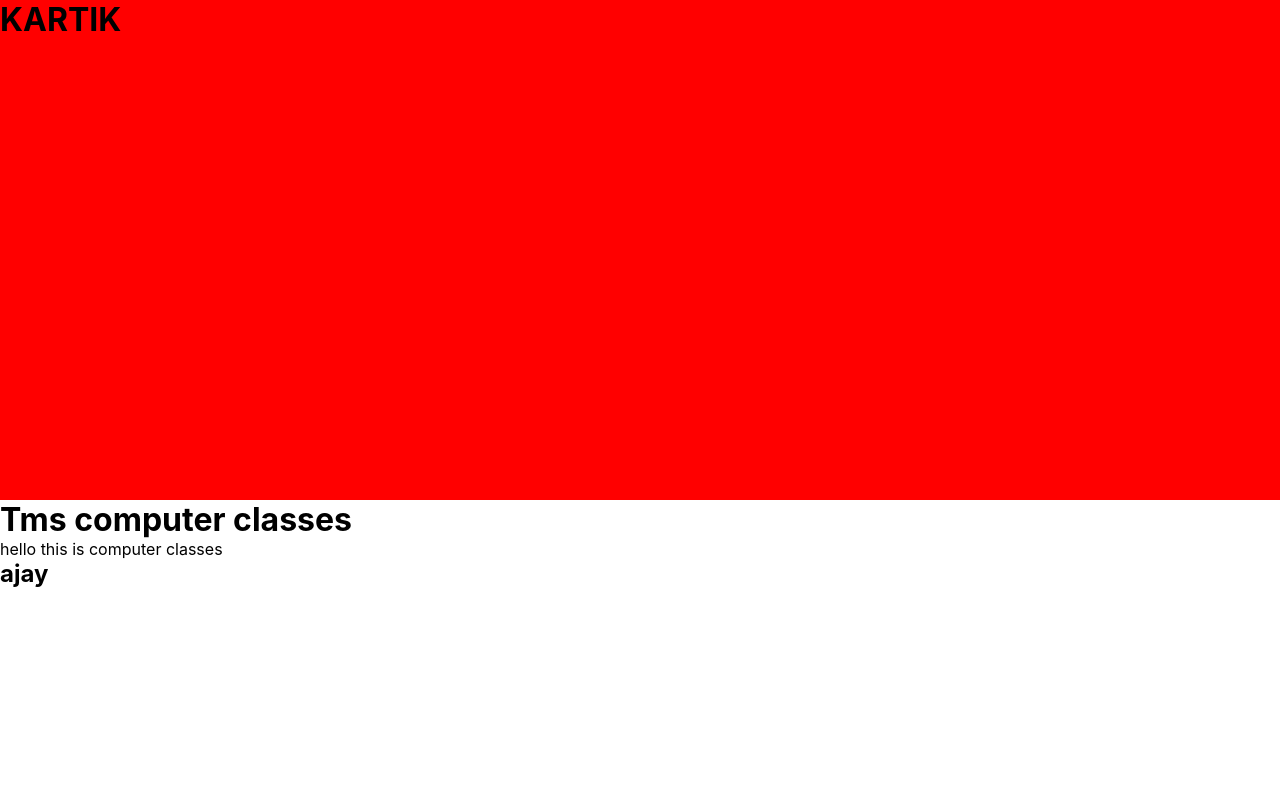
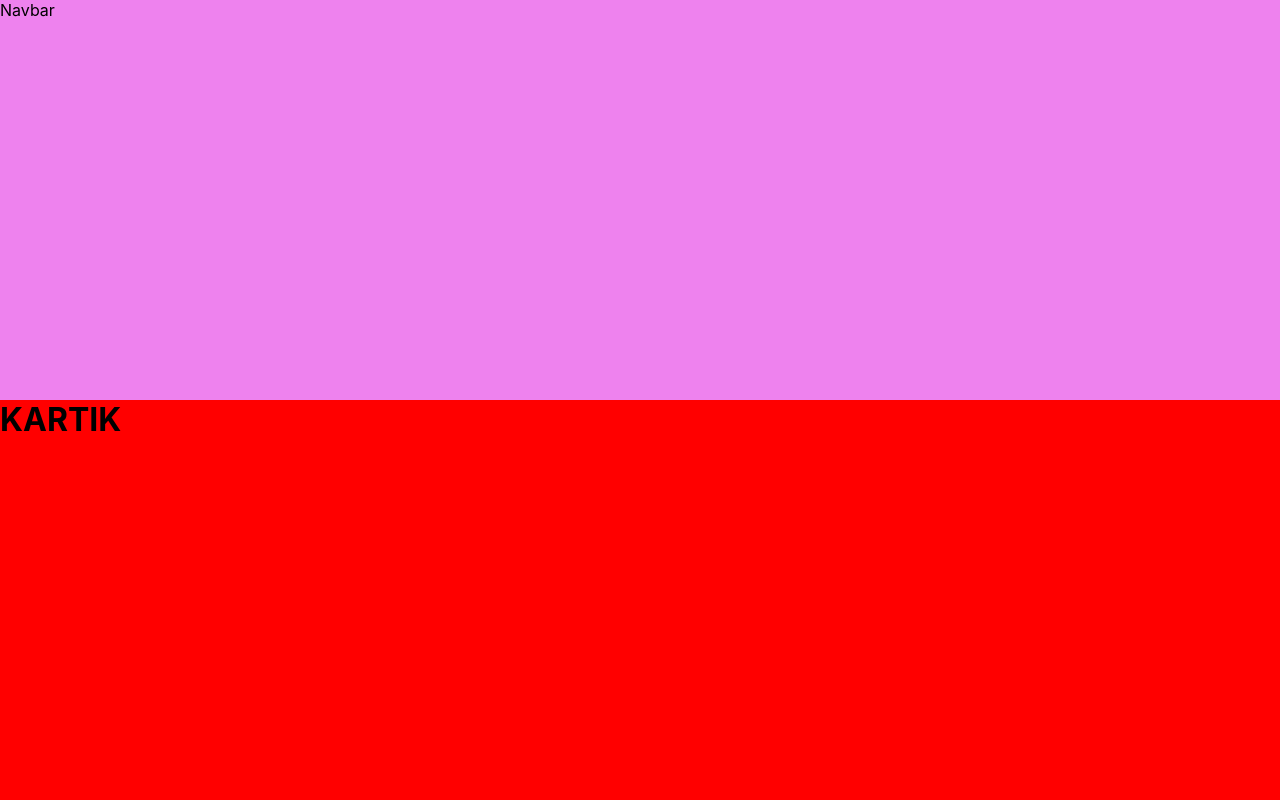
Before and after one commit to Aj052001/tmscode-, a React (Create React App) app: page / in a window 1280 px wide. Shown: the top 800 px of the page. Built offline with nearby package versions, Linux system fonts and the light colour scheme.

Commit message:
add navbar

```diff
--- a/src/App.js
+++ b/src/App.js
@@ -2,11 +2,13 @@
 import './App.css';
 
 import Kartikmain from './Kartikmain';
+import Navbar from './Navbar';
 
 function App() {
   return (
 
     <>
+    <Navbar/>
     <Kartikmain/>
 
 
--- /dev/null
+++ b/src/Navbar.css
@@ -0,0 +1,5 @@
+.navbar{
+    width: 100%;
+    height: 400px;
+    background-color: violet;
+}
--- /dev/null
+++ b/src/Navbar.js
@@ -0,0 +1,9 @@
+import React from 'react'
+import './Navbar.css'
+function Navbar() {
+  return (
+    <div className='navbar'>Navbar</div>
+  )
+}
+
+export default Navbar
```
